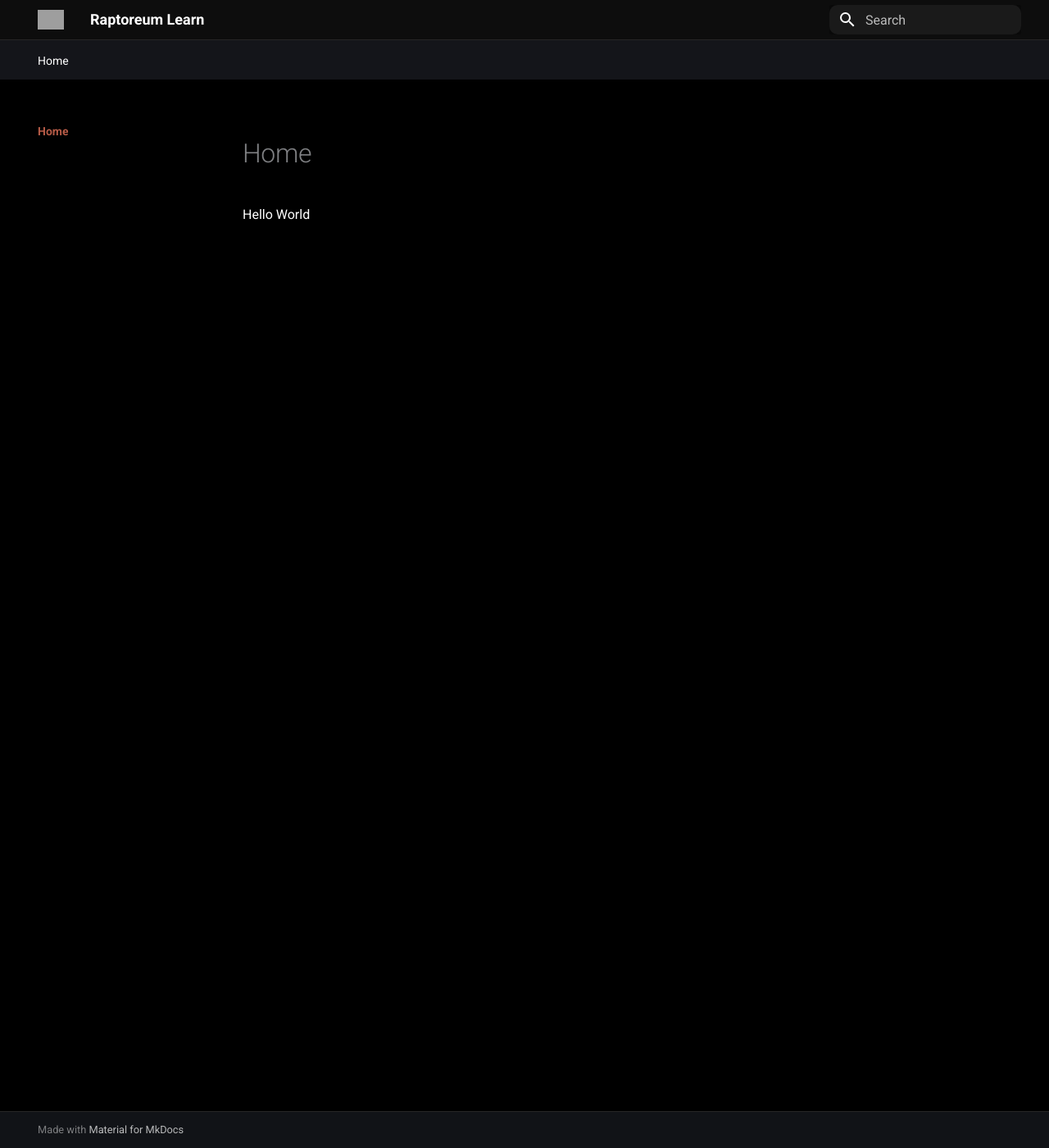
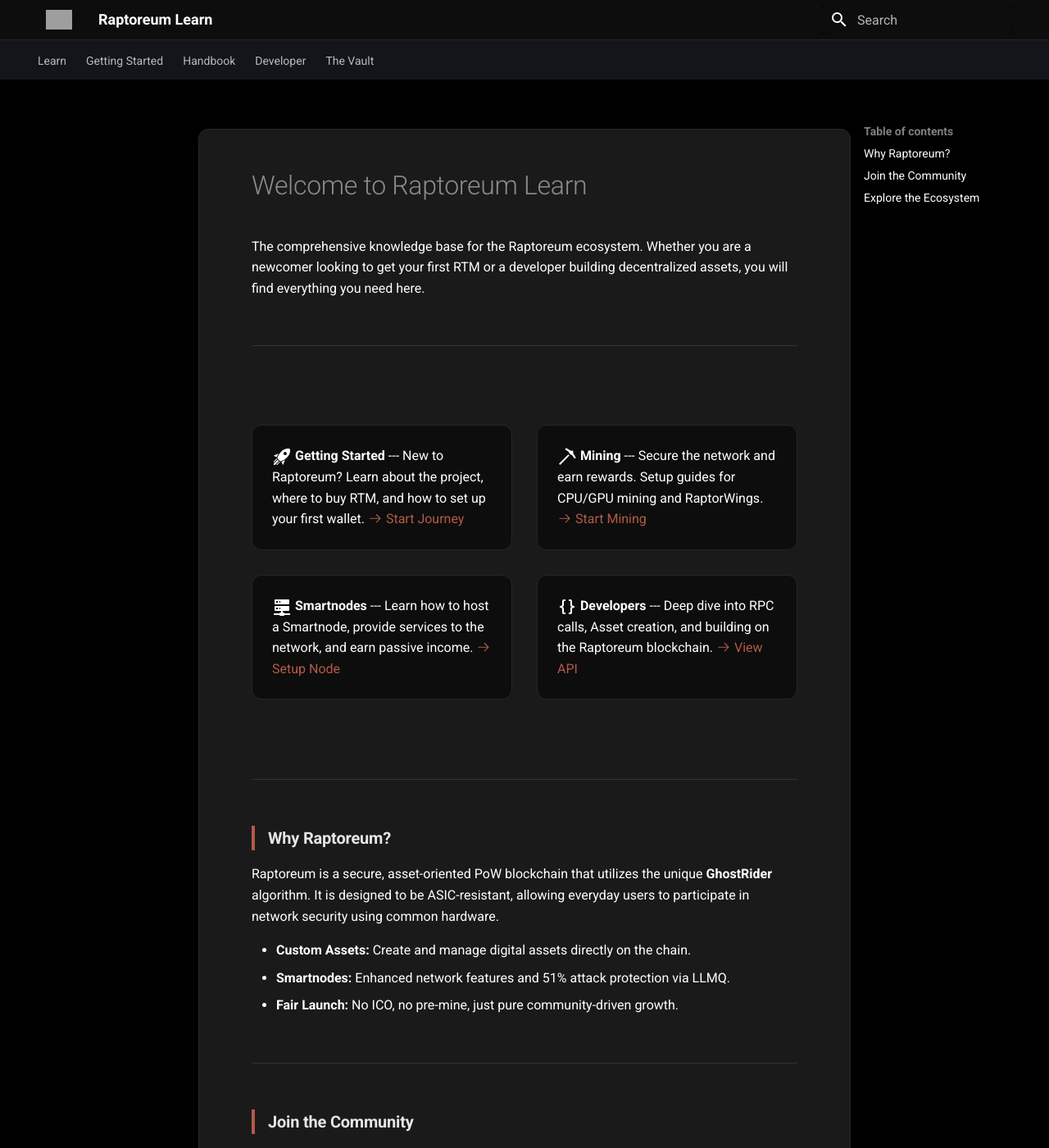
Before and after one commit to Raptor3um/learn-raptoreum, an MkDocs documentation site: the page built from docs/index.md, in a window 1280 px wide and 1400 px high. Shown: the whole window at 82% size. Built offline with MkDocs 1.6.1 and Material for MkDocs 9.7.7, drawn with Linux system fonts in a browser that asks for light colours; some of the changed text lies outside the part shown; grey boxes are pictures that could not be loaded.

```diff
--- a/docs/index.md
+++ b/docs/index.md
@@ -1 +1,57 @@
-Hello World
+# Welcome to Raptoreum Learn
+
+The comprehensive knowledge base for the Raptoreum ecosystem. Whether you are a newcomer looking to get your first RTM or a developer building decentralized assets, you will find everything you need here.
+
+---
+
+<div class="grid cards" markdown>
+
+-   :material-rocket-launch:{ .lg .middle } **Getting Started**
+    ---
+    New to Raptoreum? Learn about the project, where to buy RTM, and how to set up your first wallet.
+    [:octicons-arrow-right-24: Start Journey](start/beginners.md)
+
+-   :material-pickaxe:{ .lg .middle } **Mining**
+    ---
+    Secure the network and earn rewards. Setup guides for CPU/GPU mining and RaptorWings.
+    [:octicons-arrow-right-24: Start Mining](handbook/mining.md)
+
+-   :material-server-network:{ .lg .middle } **Smartnodes**
+    ---
+    Learn how to host a Smartnode, provide services to the network, and earn passive income.
+    [:octicons-arrow-right-24: Setup Node](handbook/smartnodes.md)
+
+-   :material-code-braces:{ .lg .middle } **Developers**
+    ---
+    Deep dive into RPC calls, Asset creation, and building on the Raptoreum blockchain.
+    [:octicons-arrow-right-24: View API](dev/rpc.md)
+
+</div>
+
+---
+
+### Why Raptoreum?
+
+Raptoreum is a secure, asset-oriented PoW blockchain that utilizes the unique **GhostRider** algorithm. It is designed to be ASIC-resistant, allowing everyday users to participate in network security using common hardware.
+
+- **Custom Assets:** Create and manage digital assets directly on the chain.
+- **Smartnodes:** Enhanced network features and 51% attack protection via LLMQ.
+- **Fair Launch:** No ICO, no pre-mine, just pure community-driven growth.
+
+---
+
+### Join the Community
+Stay connected and get support from our community members and developers.
+
+[:simple-discord: Discord](https://discord.gg/raptoreum){ .md-button }
+[:simple-telegram: Telegram](https://t.me/raptoreumm){ .md-button }
+
+---
+
+### Explore the Ecosystem
+| Resource | Link |
+| :--- | :--- |
+| **Official Website** | [raptoreum.com](https://raptoreum.com/) |
+| **Main Explorer** | [explorer.raptoreum.com](https://explorer.raptoreum.com) |
+| **GitHub** | [github.com/Raptor3um](https://github.com/Raptor3um/raptoreum) |
+| **Social Media** | [:simple-x:](https://twitter.com/raptoreum) [:simple-youtube:](https://www.youtube.com/@RaptoreumOfficial) [:simple-linkedin:](https://www.linkedin.com/company/raptoreum/) [:simple-threads:](https://www.threads.net/@raptoreum) |
--- a/docs/stylesheets/extra.css
+++ b/docs/stylesheets/extra.css
@@ -1,4 +1,4 @@
-/* Raptoreum Explorer Match */
+/* --- 1. GLOBAL COLOR VARIABLES (RAPTOREUM EXPLORER STYLE) --- */
 :root [data-md-color-scheme="slate"] {
     /* Backgrounds */
     --md-default-bg-color: #000000;
@@ -14,37 +14,118 @@
     --md-typeset-a-color: #b45a46; /* Links */
 }
 
-/* Header Design */
+/* --- 2. LAYOUT: SOLID GRAY CONTENT CARD (WIDE) --- */
+
+/* Increase the overall container width */
+.md-main__inner {
+    max-width: 2200px; /* Adjust this value to make it even wider if needed */
+}
+
+/* The main content area as a solid gray card */
+.md-content {
+    background-color: #1a1a1a;
+    border-radius: 12px;
+    border: 1px solid #262626;
+    box-shadow: 0 10px 30px rgba(0,0,0,0.5);
+    margin-top: 1.5rem;
+    margin-bottom: 2rem;
+}
+
+/* Internal spacing */
+.md-content__inner {
+    background-color: transparent;
+    padding: 40px !important;
+}
+
+/* --- 3. UI COMPONENTS (HEADER, SEARCH, FOOTER) --- */
+
 .md-header {
     background-color: #0d0d0d !important;
     border-bottom: 1px solid #262626;
 }
 
-/* Search-Design */
+.md-header__inner {
+    max-width: 1200px; /* Match the content width */
+}
+
 .md-search__input {
-    background-color: #1a1a1a !important;
+    background-color: #0d0d0d !important;
     border-radius: 10px !important;
 }
 
-/* Content Card */
-.md-content__inner {
-    background-color: #000000;
-    margin-top: 20px;
+.md-footer {
+    background-color: #0d0d0d;
+    border-top: 1px solid #262626;
 }
 
-/* Navigation-Sidebar */
+.md-footer__inner {
+    max-width: 1200px; /* Match the content width */
+}
+
 .md-nav__link--active {
     color: #b45a46 !important;
     font-weight: 700;
 }
 
-/* Monospace Fonts*/
+/* --- 4. GRID CARDS (NAVIGATION TILES) --- */
+
+.md-typeset .grid.cards > ul {
+    display: grid;
+    grid-template-columns: repeat(auto-fit, minmax(250px, 1fr)); /* Adjusted for wider layout */
+    gap: 1.5rem;
+    list-style: none;
+    padding: 0;
+    margin: 2rem 0;
+}
+
+.md-typeset .grid.cards > ul > li {
+    border: 1px solid #262626;
+    border-radius: 12px;
+    padding: 24px;
+    background-color: #0d0d0d;
+    transition: border-color 0.3s, transform 0.2s, box-shadow 0.3s;
+}
+
+.md-typeset .grid.cards > ul > li:hover {
+    border-color: #b45a46;
+    transform: translateY(-4px);
+    box-shadow: 0 8px 16px rgba(180, 90, 70, 0.15);
+}
+
+/* --- 5. TYPOGRAPHY & HEADINGS --- */
+
 code, kbd, pre {
     font-family: 'Courier New', monospace !important;
 }
 
-/* Footer*/
-.md-footer {
-    background-color: #0d0d0d;
+.md-typeset h2 {
+    margin-top: 2.5em;
+    padding-top: 1.2em;
     border-top: 1px solid #262626;
+    color: #b45a46;
 }
+
+.md-typeset h3 {
+    margin-top: 2em;
+    color: #e6e6e6;
+    font-weight: 700;
+    border-left: 4px solid #b45a46;
+    padding-left: 16px;
+}
+
+.md-typeset hr {
+    border-bottom: .05rem solid #333;
+    margin: 3.5em 0;
+}
+
+/* --- 6. RESPONSIVE ADJUSTMENTS --- */
+
+@media screen and (max-width: 76.1875em) {
+    .md-content {
+        margin: 0.5rem;
+        border-radius: 0;
+    }
+    .md-content__inner {
+        padding: 20px !important;
+    }
+}
--- a/mkdocs.yml
+++ b/mkdocs.yml
@@ -19,3 +19,36 @@ theme:
 
 extra_css:
   - stylesheets/extra.css?v=1
+
+markdown_extensions:
+  - attr_list
+  - md_in_html
+  - pymdownx.emoji:
+      emoji_index: !!python/name:material.extensions.emoji.twemoji
+      emoji_generator: !!python/name:material.extensions.emoji.to_svg
+  - pymdownx.superfences
+  - pymdownx.details
+  - pymdownx.magiclink
+  - pymdownx.tasklist:
+      custom_checkbox: true
+
+nav:
+  - Learn:
+      - Introduction: learn/intro.md
+      - Tokenomics: learn/tokenomics.md
+      - Glossary: learn/glossary.md
+  - Getting Started:
+      - Beginner's Guide: start/beginners.md
+      - Exchanges: start/exchanges.md
+      - Wallet Selection: start/wallets.md
+  - Handbook:
+      - Mining: handbook/mining.md
+      - Smartnodes: handbook/smartnodes.md
+      - Core Wallet (Advanced): handbook/core-advanced.md
+  - Developer:
+      - RPC Reference:
+          - Overview: dev/rpc/index.md
+          - Address Index: dev/rpc/address-index.md
+      - Bridges: dev/bridges.md
+  - The Vault:
+      - Whitepapers: vault/papers.md
```
Also changed, not shown: docs/dev/rpc/address-index.md (added, +49 -0 lines), docs/dev/rpc/index.md (added, +25 -0 lines).
